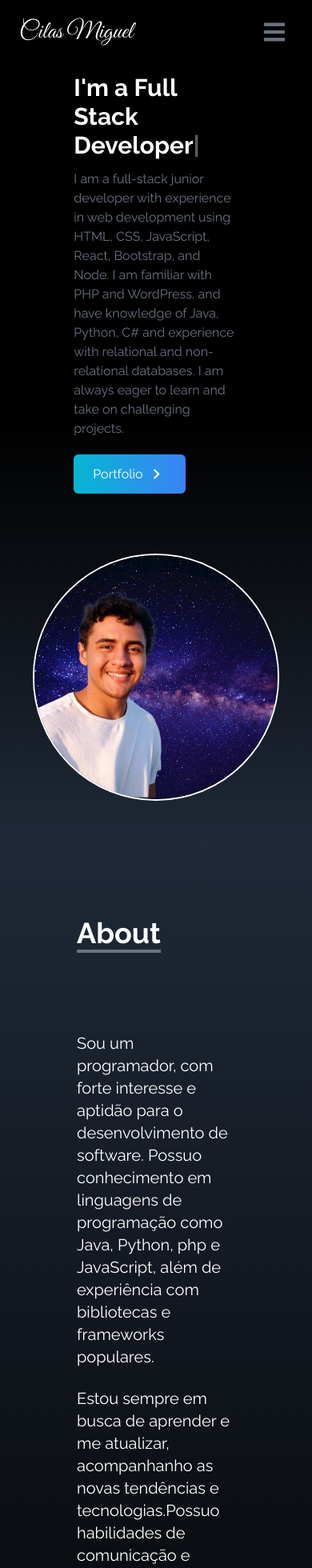
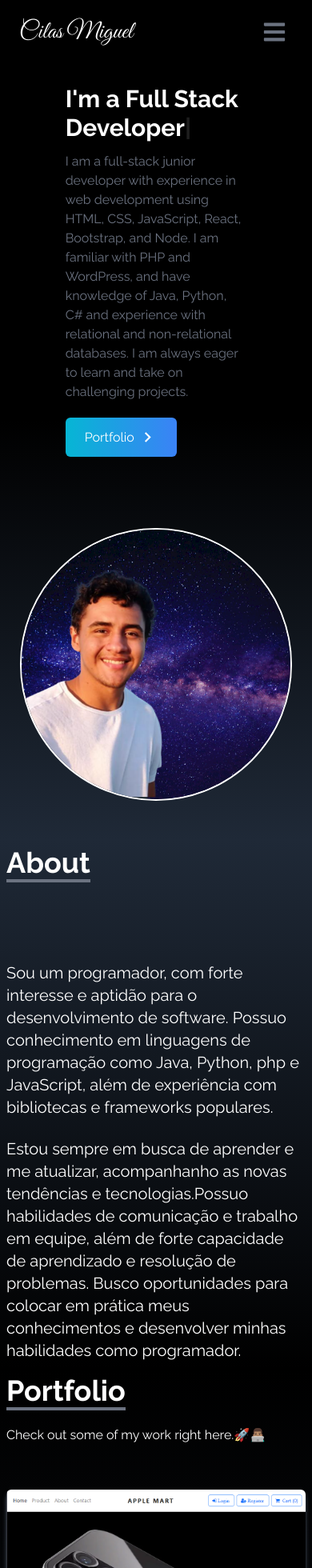
Before and after one commit to cilasmiguel-git/my-portfolio, a React (Create React App) app: page / in a window 390 px wide. Shown: the top 1960 px of the page at 80% size. Built offline with nearby package versions, Linux system fonts and the light colour scheme.

Commit message:
configuração de responsividade

```diff
--- a/src/components/About.jsx
+++ b/src/components/About.jsx
@@ -3,7 +3,7 @@ import React from 'react'
 const About = () => {
   return (
     <div name="about" className='  w-full h-full bg-gradient-to-b from-gray-800 to-black text-white'>
-        <div className="max-w-screem-lg p-24 mx-auto flex flex-col justify-center w-full h-full ">
+        <div className="max-w-screem-lg p-2 sm:p-14 md:p-24 mx-auto flex flex-col justify-center w-full h-full ">
             <div className="pb-6">
                 <p className="text-4xl font-bold inline border-b-4 border-gray-500">About</p>
             </div>
--- a/src/components/Home.jsx
+++ b/src/components/Home.jsx
@@ -36,7 +36,7 @@ const Home = () => {
 
   return (
     <div name="home" id='container' className='h-screen w-full bg-gradient-to-b from-black via-black to-gray-800'>
-      <div className='max-w-screen-lg mx-auto flex flex-col items-center justify-center h-full px-4 md:flex-row '>
+      <div className='max-w-screen-lg p-0 sm:p-14 md:p-24 mx-auto flex flex-col items-center justify-center h-full sm:px-12 md:flex-row '>
         <div className='flex flex-col justify-center h-full w-8/12'>
           <h2 className='text-3xl sm:text-4xl font-bold text-white'>{text}<span className="pointer">|</span></h2>
           <p className='text-gray-500 py-3 max-w-md'>I am a full-stack junior developer with experience in web development using HTML, CSS, JavaScript, React, Bootstrap, and Node. I am familiar with PHP and WordPress, and have knowledge of Java, Python, C# and experience with relational and non-relational databases. I am always eager to learn and take on challenging projects.</p>
--- a/src/components/Portfolio.jsx
+++ b/src/components/Portfolio.jsx
@@ -32,12 +32,12 @@ const Portfolio = () => {
     ]
     return (
         <div className=' bg-gradient-to-b from-black to-gray-800 w-full text-white md:h-full '>
-            <div className='max-w-screen-lg p-14 mx-auto flex flex-col justify-center w-full h-full'>
+            <div className='max-w-screen-lg p-2 sm:p-14 md:p-14 mx-auto flex flex-col justify-center w-full h-full'>
                 <div className='pb-8'>
                     <p className='text-4xl font-bold inline border-b-4 border-gray-500'>Portfolio</p>
                     <p className='py-6'>Check out some of my work right here.🚀👨🏽‍💻</p>
                 </div>
-                <div className='grid sm:grid-cols-2 md:grid-cols-3 gap-8 px-12 sm:px-8 mb-36'>
+                <div className='grid sm:grid-cols-2 md:grid-cols-3 gap-8 px-0 sm:px-8 mb-36'>
                     {portfolios.map(({ id, src,code,demo }) => (
                         <div key={id} className='shadow-md shadow-gray-600 rounded-lg'>
                             <img src={src} alt="" className='rounded-md duration-200 hover:scale-105' />
```
